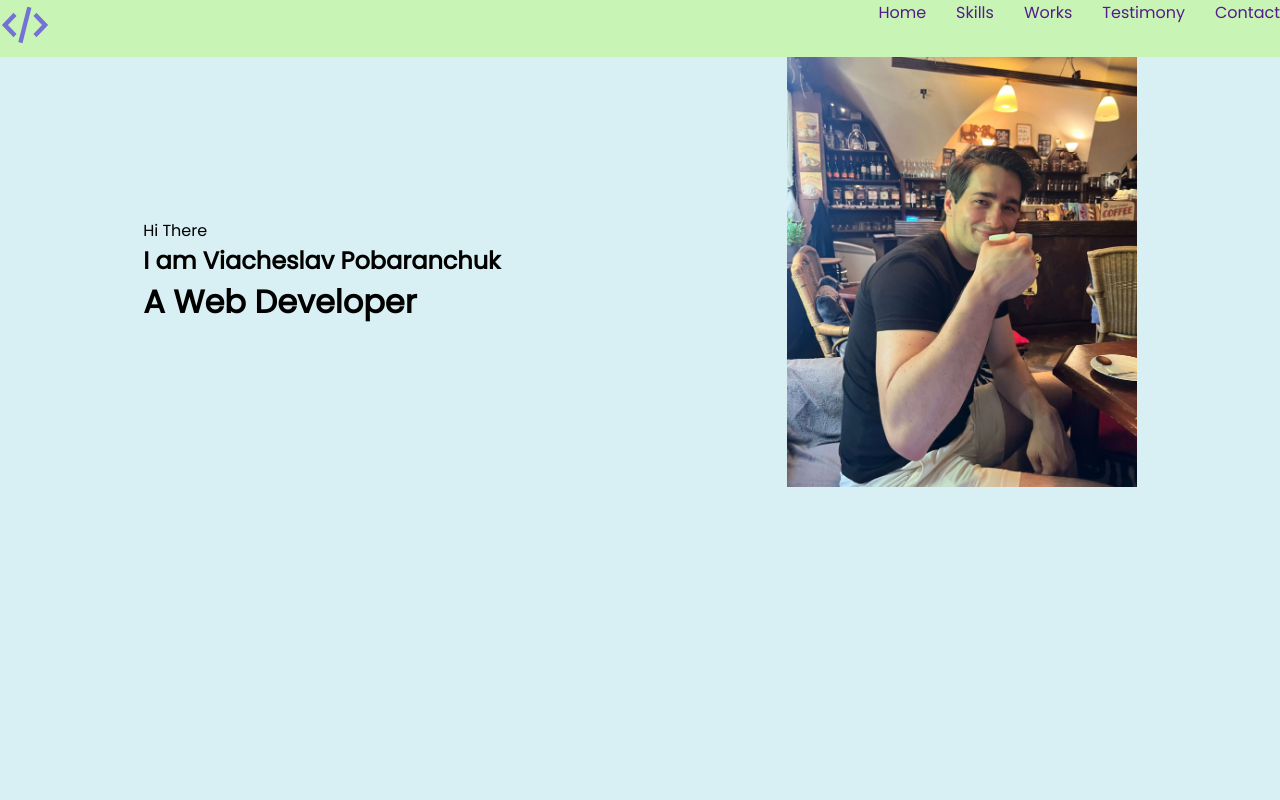
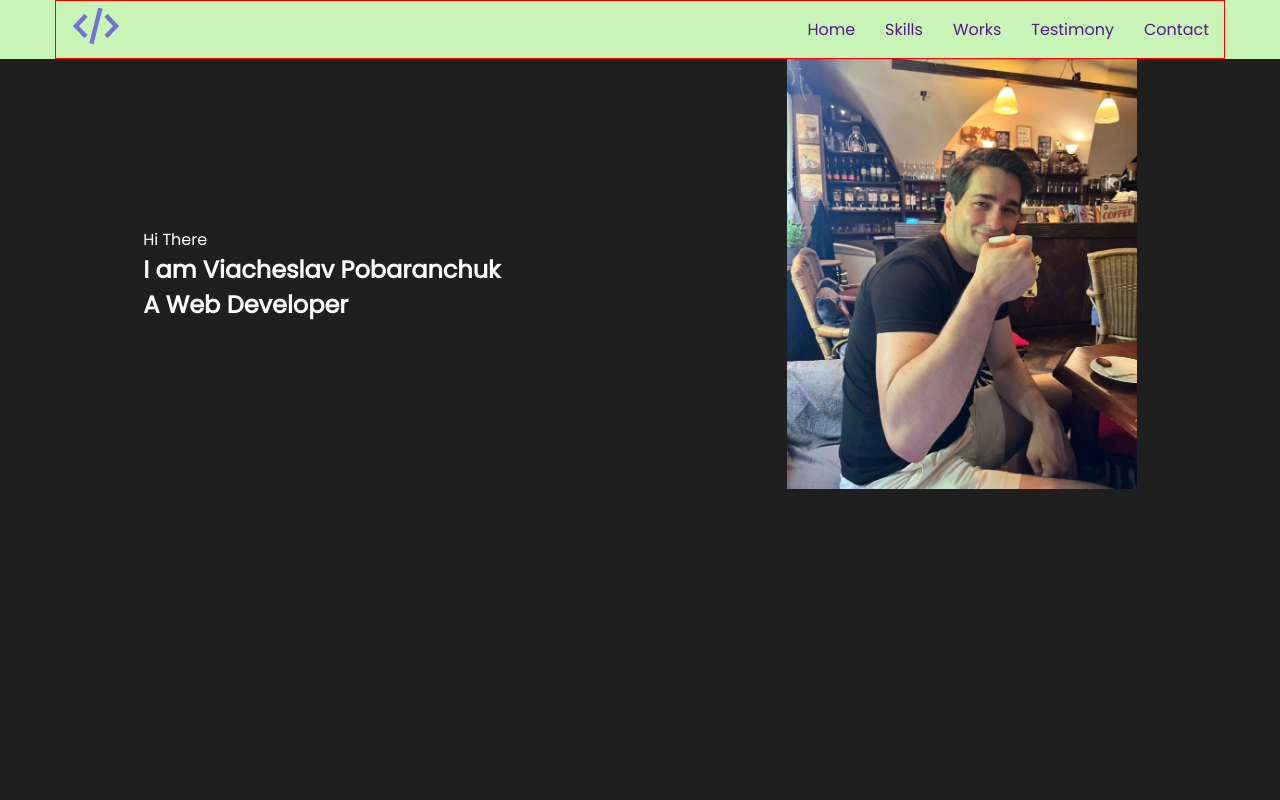
Before and after one commit to pobaranchuk/portfolio-start-project-main, a React app: page / in a window 1280 px wide. Shown: the top 800 px of the page. Built offline with nearby package versions, Linux system fonts and the light colour scheme.

Commit message:
Container added

```diff
--- /dev/null
+++ b/src/components/Container.tsx
@@ -0,0 +1,10 @@
+import styled from "styled-components";
+
+export const Container = styled.div`
+  max-width: 1170px;
+  width: 100%;
+  min-height: 100%;
+  padding: 0 15px;
+  margin: 0 auto;
+  border: 1px solid red;
+`
--- a/src/layout/header/Header.tsx
+++ b/src/layout/header/Header.tsx
@@ -2,20 +2,24 @@
 import styled from "styled-components";
 import {Logo} from "../../components/logo/Logo";
 import {Menu} from "../../components/menu/Menu";
+import {Container} from "../../components/Container";
+import {FlexWrapper} from "../../components/FlexWrapper";
 
 const items = ["Home", "Skills", "Works", "Testimony", "Contact"];
 
 export const Header = () => {
     return (
         <StyledHeader>
-            <Logo/>
-            <Menu menuItems={items}/>
+            <Container>
+                <FlexWrapper justify={"space-between"} align={"center"}>
+                    <Logo/>
+                    <Menu menuItems={items}/>
+                </FlexWrapper>
+            </Container>
         </StyledHeader>
     );
 };
 
-const StyledHeader = styled.header `
+const StyledHeader = styled.header`
   background-color: #c8f5b6;
-  display: flex;
-  justify-content: space-between;
 `
--- a/src/layout/sections/main/Main.tsx
+++ b/src/layout/sections/main/Main.tsx
@@ -18,7 +18,7 @@
         </StyledMain>
     );
 };
-const StyledMain = styled.div `
+const StyledMain = styled.section `
   min-height: 100vh;
   background-color: #d8eff3;
 `
--- a/src/styles/Global.styled.tsx
+++ b/src/styles/Global.styled.tsx
@@ -1,4 +1,5 @@
 import {createGlobalStyle} from "styled-components";
+import {theme} from "./Theme";
 
 export const GlobalStyled = createGlobalStyle`
   *,
@@ -15,6 +16,7 @@
     sans-serif;
     -webkit-font-smoothing: antialiased;
     -moz-osx-font-smoothing: grayscale;
+    color: ${theme.colors.font}
   }
   a {
     text-decoration: none;
@@ -27,4 +29,10 @@
     background-color: unset;
     border: none;
   }
+  section:nth-of-type(odd) {
+    background-color: ${theme.colors.primaryBg};
+  }
+  section:nth-of-type(even) {
+    background-color: ${theme.colors.secondaryBg};
+  }
 `
```
